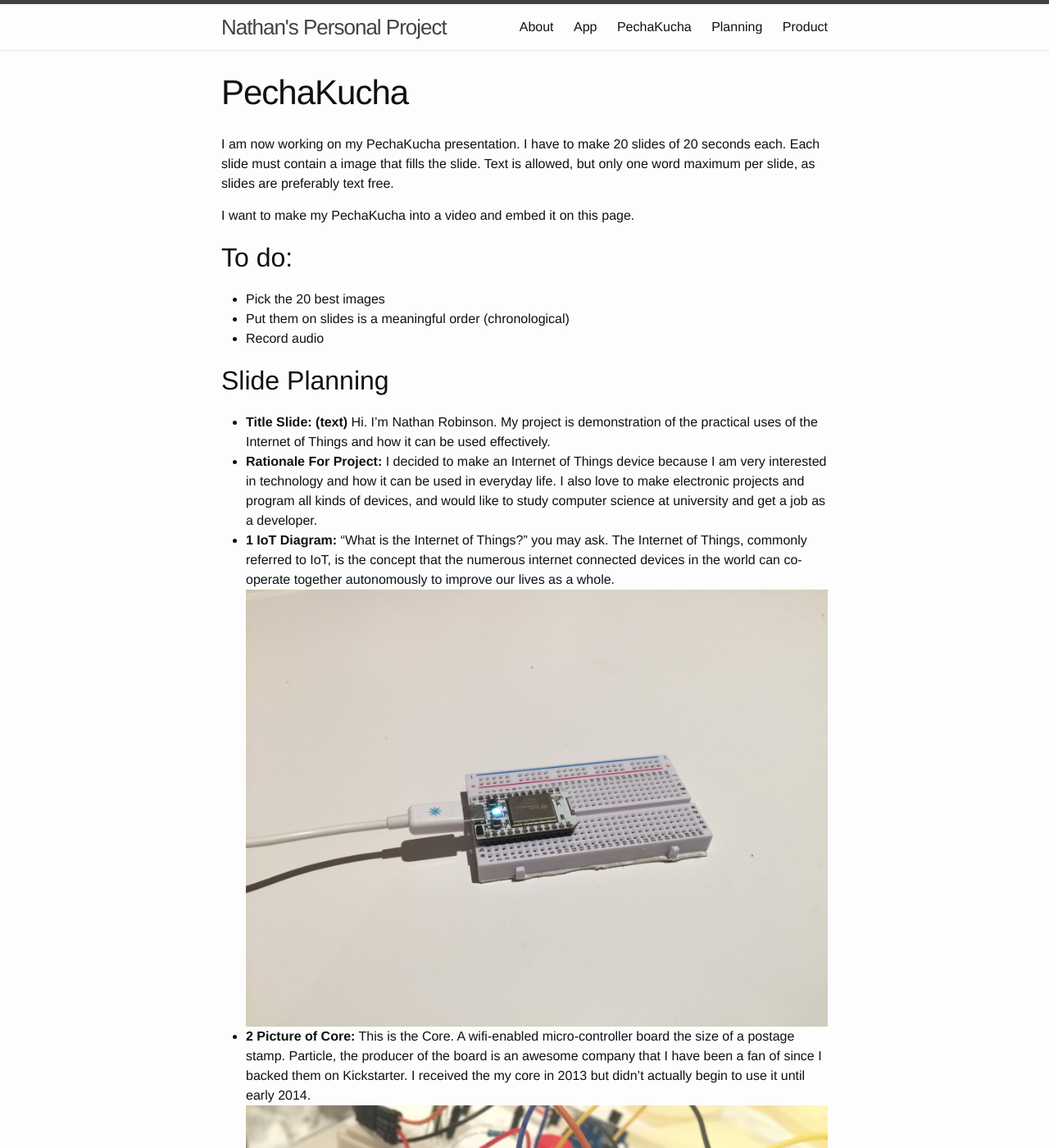
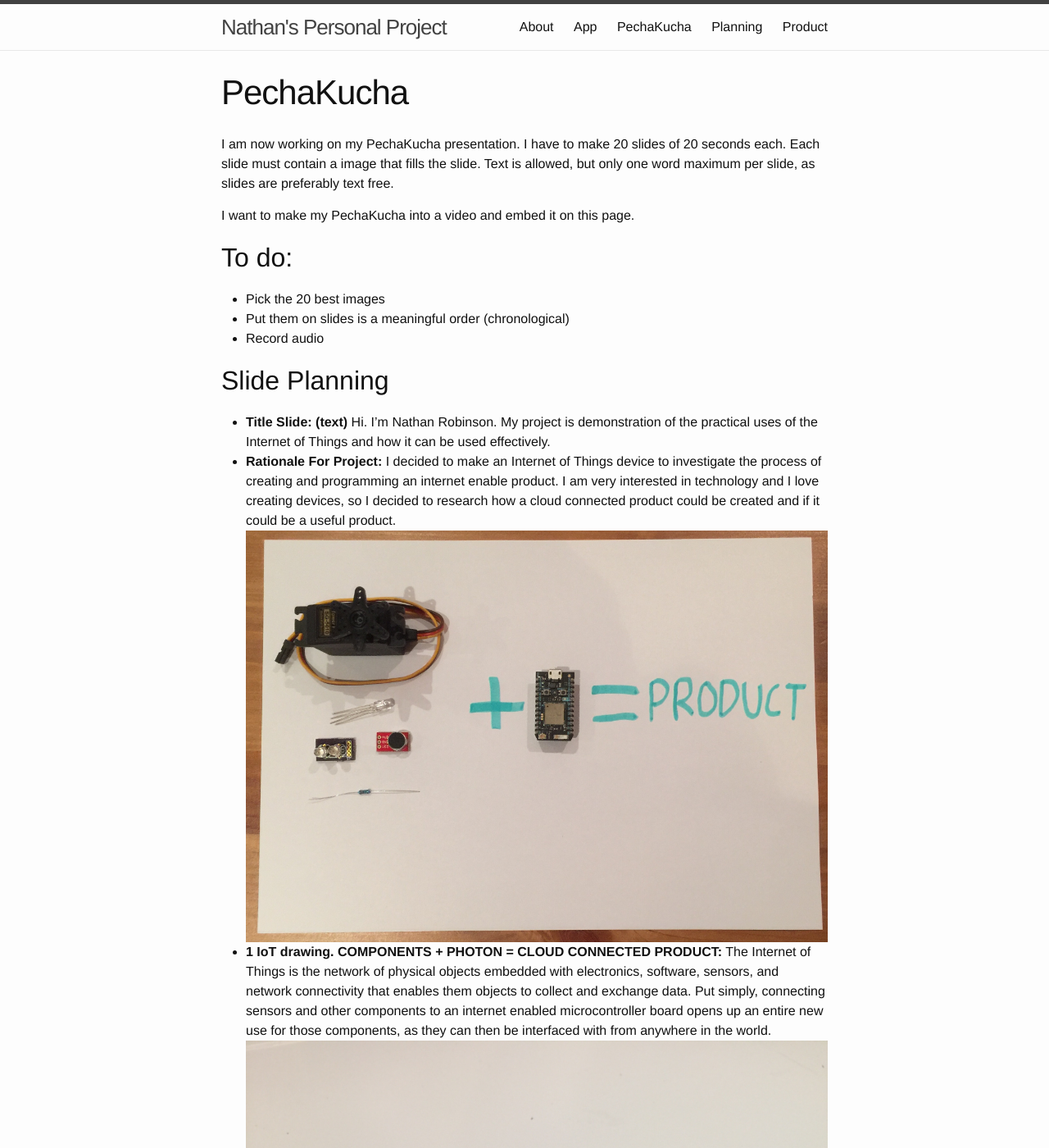
Before and after one commit to nrobinson2000/blog, a Jekyll site: the page built from pages/pechakucha.md, in a window 1280 px wide and 1400 px high. Shown: the whole window at 82% size. Built offline with Jekyll 4.4.1, drawn with Linux system fonts in a browser that asks for light colours; Markdown is read by kramdown in place of the engine named in the settings; some of the changed text lies outside the part shown.

Commit message:
at 21:40 of 14-04-2016

```diff
--- a/pages/pechakucha.md
+++ b/pages/pechakucha.md
@@ -15,8 +15,9 @@
 
 ## Slide Planning
 * **Title Slide: (text)**  Hi.  I'm Nathan Robinson.  My project is demonstration of the practical uses of the Internet of Things and how it can be used effectively.
-* **Rationale For Project:** I decided to make an Internet of Things device because I am very interested in technology and how it can be used in everyday life.  I also love to make electronic projects and program all kinds of devices, and would like to study computer science at university and get a job as a developer.
-* **1 IoT Diagram:** "What is the Internet of Things?" you may ask.  The Internet of Things, commonly referred to IoT, is the concept that the numerous internet connected devices in the world can co-operate together autonomously to improve our lives as a whole.
+* **Rationale For Project:** I decided to make an Internet of Things device to investigate the process of creating and programming an internet enable product.  I am very interested in technology and I love creating devices, so I decided to research how a cloud connected product could be created and if it could be a useful product.
+<img src="/PechaKucha/GoodPictures/IMG_0003.jpg">
+* **1 IoT drawing.  COMPONENTS + PHOTON = CLOUD CONNECTED PRODUCT:** The Internet of Things is the network of physical objects embedded with electronics, software, sensors, and network connectivity that enables them objects to collect and exchange data.  Put simply, connecting sensors and other components to an internet enabled microcontroller board opens up an entire new use for those components, as they can then be interfaced with from anywhere in the world.
 <img src="/PechaKucha/GoodPictures/IMG_0004.jpg">
 * **2 Picture of Core:** This is the Core.  A wifi-enabled micro-controller board the size of a postage stamp.  Particle, the producer of the board is an awesome company that I have been a fan of since I backed them on Kickstarter.  I received the my core in 2013 but didn't actually begin to use it until early 2014.
 <img src="/PechaKucha/GoodPictures/IMG_0055.jpg">
@@ -36,19 +37,24 @@
 <img src="/PechaKucha/GoodPictures/IMG_1667.jpg">
 * **10 underside of board:** There was in fact a mistake in this board.  On the bottom there was an overlapping wire that I had to cut at two points and solder some scrap wire across the board to replace that wire.  This wire covered up the RGB port on the PCB.  Additionally, the microphone port on the board was wired backwards because the part in Fritzing was incorrect.
 <img src="/PechaKucha/GoodPictures/IMG_1671.jpg">
-* **11 board plugged into motors:** Here is a picture of my project with the 3.0 board.  I had to use a bread board because the microphone was backwards and because I didn't want to have to solder any additional parts to this board because I knew I needed to order a replacement.
+* **11 board plugged into motors:** Here is a picture of my project with the third revision of my board.  I used a breadboard when testing at this stage because the microphone was backwards.  I didn't solder any additional parts to this board because I knew I needed to order a replacement because the servos were still acting strange.  I also did some GPIO pin testing in this stage, as I had connected a yellow button that would make my Photon tweet when pressed.
 <img src="/PechaKucha/GoodPictures/IMG_1767.jpg">
-* **12 breadboarding:** Here is the breadboard prototype of my board.
+* **12 breadboarding:** I soon had the idea to incorporate another microcontroller board into my project.  I needed another board to control the servos and RGB lights on my product, as the Photon struggled to do it on its own.  I chose the Arduino Nano, an inexpensive board with many more pins.  In this picture I am working on getting serial communication set up so that my Photon would be able give commands to the Nano over a wire.
 <img src="/PechaKucha/GoodPictures/IMG_1770.jpg">
 * **13 board v4.0:** Here is a picture of my final PCB that came in February.   I decided to make my board longer so that it could have an additional micro-controller board, an Arduino nano, to control the motors and lights in my product.  This board does not have any errors because I checked my design many times before ordering it.
 <img src="/PechaKucha/GoodPictures/IMG_1775.jpg">
 * **14 board and components:** Assembling my boards wasn't very difficult.  I just had to put the components in the holes in my PCB  and solder them in.  I took this picture of my board and components right before assembling my product.
-<img src="/PechaKucha/GoodPictures/IMG_1799.jpg">
-* **15:**
-* **16:**
-* **17:**
+<img src="/PechaKucha/GoodPictures/IMG_1800.jpg">
+* **15 assembled board:** Here is a close up of my assembled product.  All of the basic components in the previous image have been soldered onto the board.  I have soldered on the microphone, buzzer, photoresistor, LED, and RGB button board.  I have also plugged in the servos and inserted my Photon and Arduino Nano.  That nasty hot glue mess you see is my attempt at creating a power connector for my product.
+<img src="/PechaKucha/GoodPictures/IMG_1813.jpg">
+* **16 top view of board:** I was intending for my product to be powered by a single USB port, so it could be powered by any computer or portable USB charger.  However the amount of power required for my product to function exceeds five volts, the output of normal usb ports.  Because of this, my DIY hot glued USB port was for nothing, as I have to use two USB ports to provide enough power for my project to run.
+<img src="/PechaKucha/GoodPictures/IMG_1814.png">
+* **17 App:** On my website I created a simple app for controlling my product.  The app uses Javascript to access the Particle API to call cloud functions registered on my product and monitor cloud variables like how bright or much noise is being detected.  The sliders change the positions of the servos, change the colour of the RGB, and can adjust the frequency being played on the buzzer.
 * **18:**
 * **19 / Evaluation of Project:**
+
+
+# Rubric
 
 <table border="1" cellpadding="0" cellspacing="0" style="font-size:13.3333px;margin-left:27pt;border-collapse:collapse;border:none" width="545">
 <tbody>
```
Also changed, not shown: app/app.md (+2 -2 lines), PechaKucha/GoodPictures/IMG_0003.jpg (added), PechaKucha/GoodPictures/IMG_1814.png (added), 5 other files.
